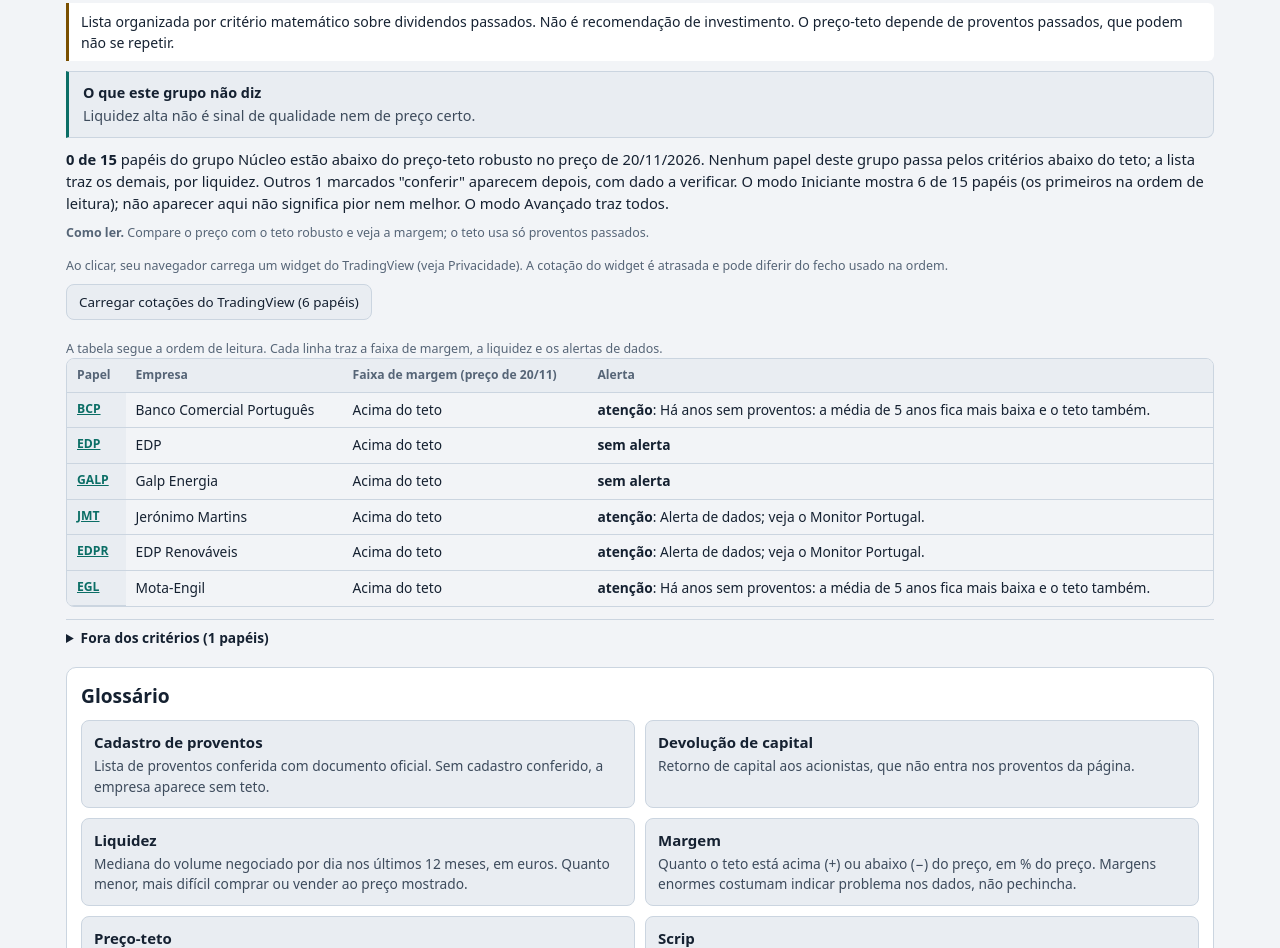
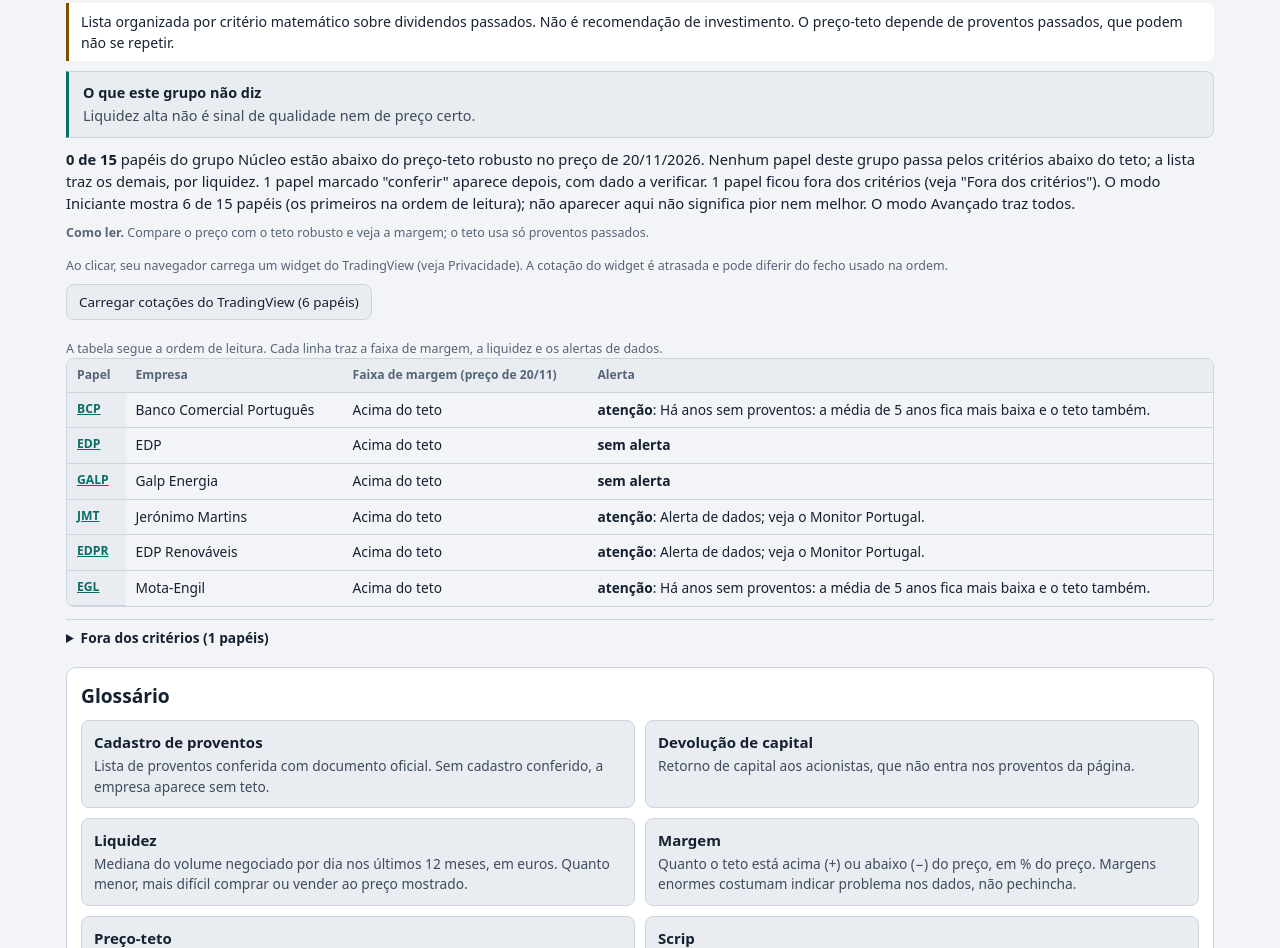
Before and after one commit to nilsonjacobcosta/market-lab, a plain HTML site: page carteiras/cotacoes-dividendos-lisboa/index.html in a window 1280 px wide. Shown: the part 1272-2220 px from the top of the page. Drawn offline with Linux system fonts and the light colour scheme.

Commit message:
Cotações Dividendos Lisboa: CI de testes, pareceres e ajustes de resumo
Co-Authored-By: Claude Haiku 5.5 <noreply@anthropic.com>
Claude-Session: https://claude.ai/code/session_01Sz6V1AsxxHNrfojMRTg6AU

```diff
--- a/carteiras/cotacoes-dividendos-lisboa/index.html
+++ b/carteiras/cotacoes-dividendos-lisboa/index.html
@@ -322,7 +322,8 @@ function desenharPainel() {
   const ref8 = dbr(ref);
   let resumo = `<b>${abaixo} de ${total}</b> papéis do grupo ${esc(g.nome)} estão abaixo do preço-teto robusto no preço de ${esc(ref8)}.`;
   if (abaixo === 0) resumo += " Nenhum papel deste grupo passa pelos critérios abaixo do teto; a lista traz os demais, por liquidez.";
-  if (conferir) resumo += ` Outros ${conferir} marcados "conferir" aparecem depois, com dado a verificar.`;
+  if (conferir) resumo += ` ${conferir} ${conferir === 1 ? "papel marcado" : "papéis marcados"} "conferir" ${conferir === 1 ? "aparece" : "aparecem"} depois, com dado a verificar.`;
+  if (d.todos.fora.length) resumo += ` ${d.todos.fora.length} ${d.todos.fora.length === 1 ? "papel ficou" : "papéis ficaram"} fora dos critérios (veja "Fora dos critérios").`;
   if (estado.modo === "iniciante" && itens.length < total) resumo += ` O modo Iniciante mostra ${itens.length} de ${total} papéis (os primeiros na ordem de leitura); não aparecer aqui não significa pior nem melhor. O modo Avançado traz todos.`;
   if (estado.modo === "iniciante" && estado.ordem === "alfabetica") resumo += " A ordem alfabética muda só a ordem dos papéis mostrados, não quais aparecem.";
   if (!total) resumo = `Nenhum papel de ${esc(g.nome)} passa pelos critérios no preço de ${esc(ref8)}; veja "Fora dos critérios".`;
```
Also changed, not shown: 2 other files.
